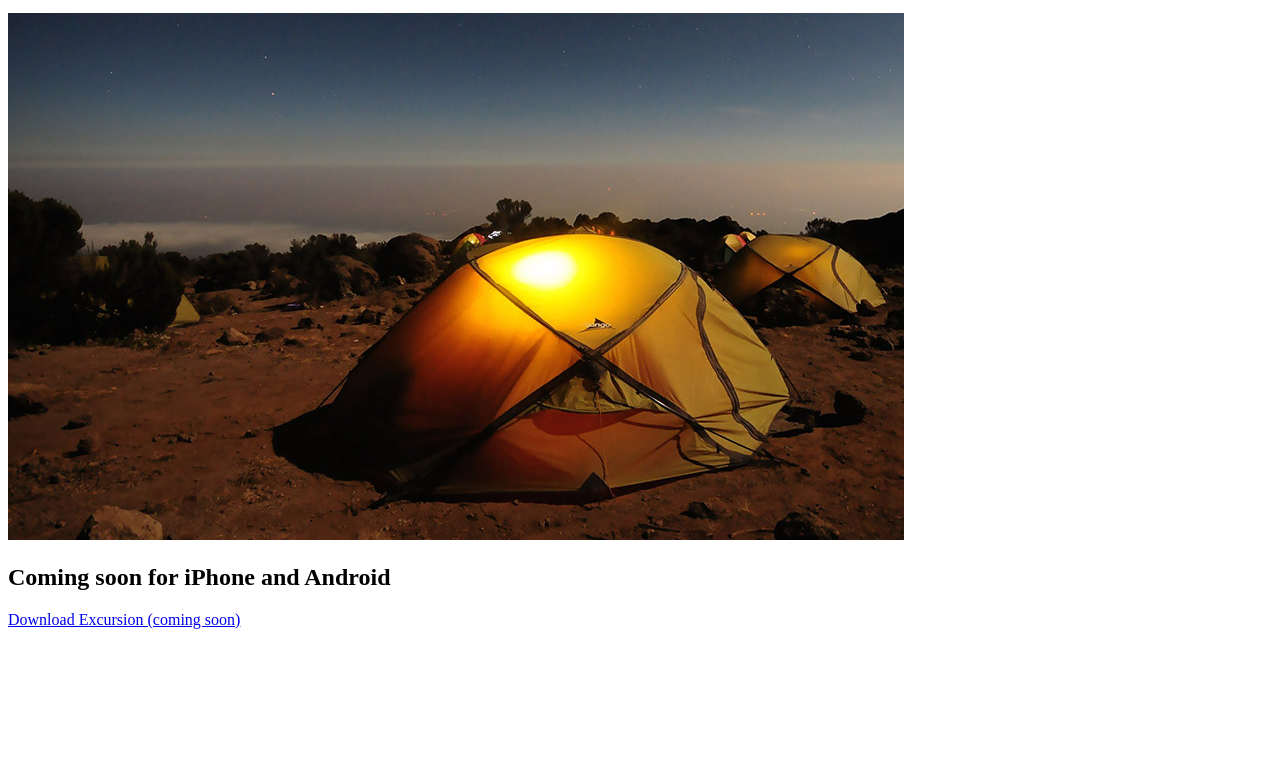
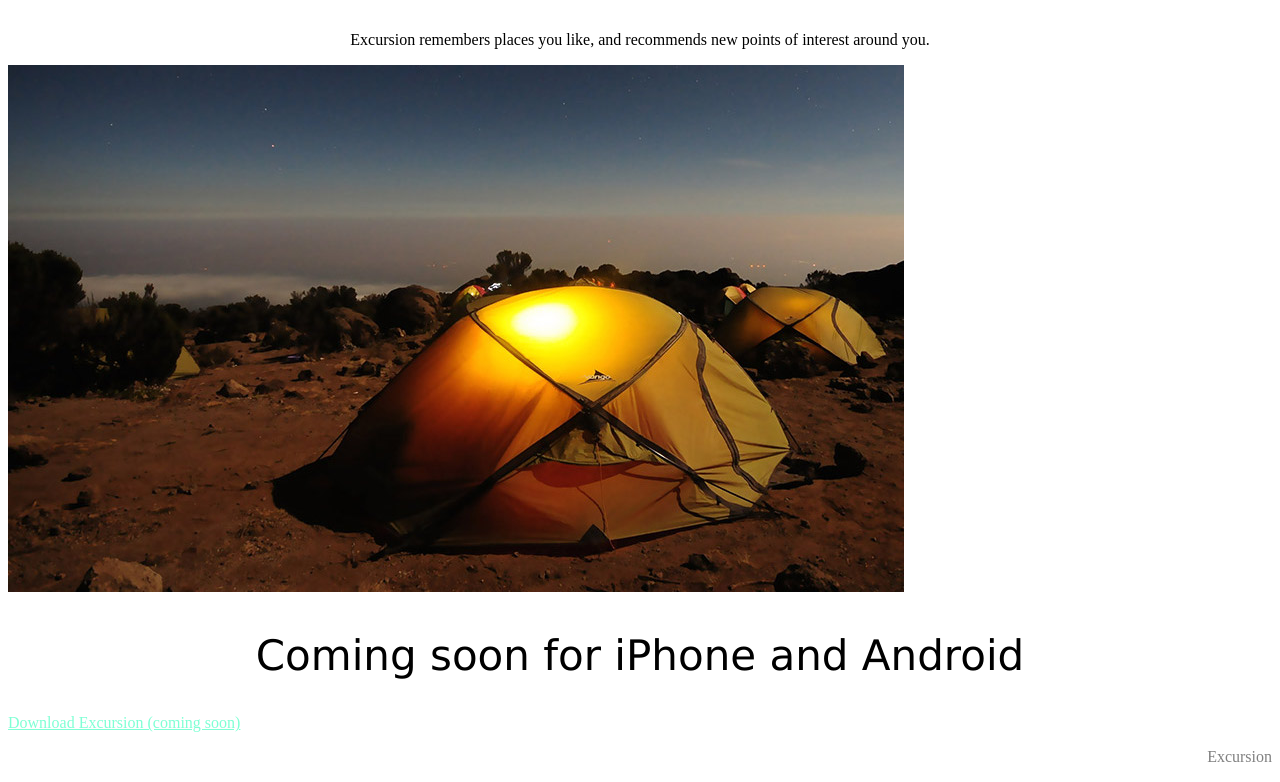
Before and after one commit to tonazoon/excursion, a plain HTML site: page index.html in a window 1280 px wide. Shown: the part 367-1149 px from the top of the page. Before the commit the page ends 1004 px from the top, so only its background shows below. Drawn offline with Linux system fonts and the light colour scheme.

Commit message:
added content to stylesheet

```diff
--- a/index.html
+++ b/index.html
@@ -14,5 +14,6 @@
 <img src="./resources/images/phone.png" alt="white cellphone icon">
 <h2>Coming soon for iPhone and Android</h2>
 <a href="url">Download Excursion (coming soon)</a>
+<p id="copyright">Excursion</p>
   </body>
 </html>
--- a/resources/css/style.css
+++ b/resources/css/style.css
@@ -1,4 +1,5 @@
 h1,
+h2,
 a,
 p {
   text-align: center;
@@ -10,3 +11,20 @@ h1 {
   font-size: 50px;
   color: white;
 }
+
+a {
+  color: Aquamarine;
+  font-size: 16px;
+}
+
+h2 {
+  font-family: verdana;
+  font-weight: 300;
+  font-size: 42px;
+}
+
+#copyright {
+  text-align: right;
+  color: gray;
+
+}
```
